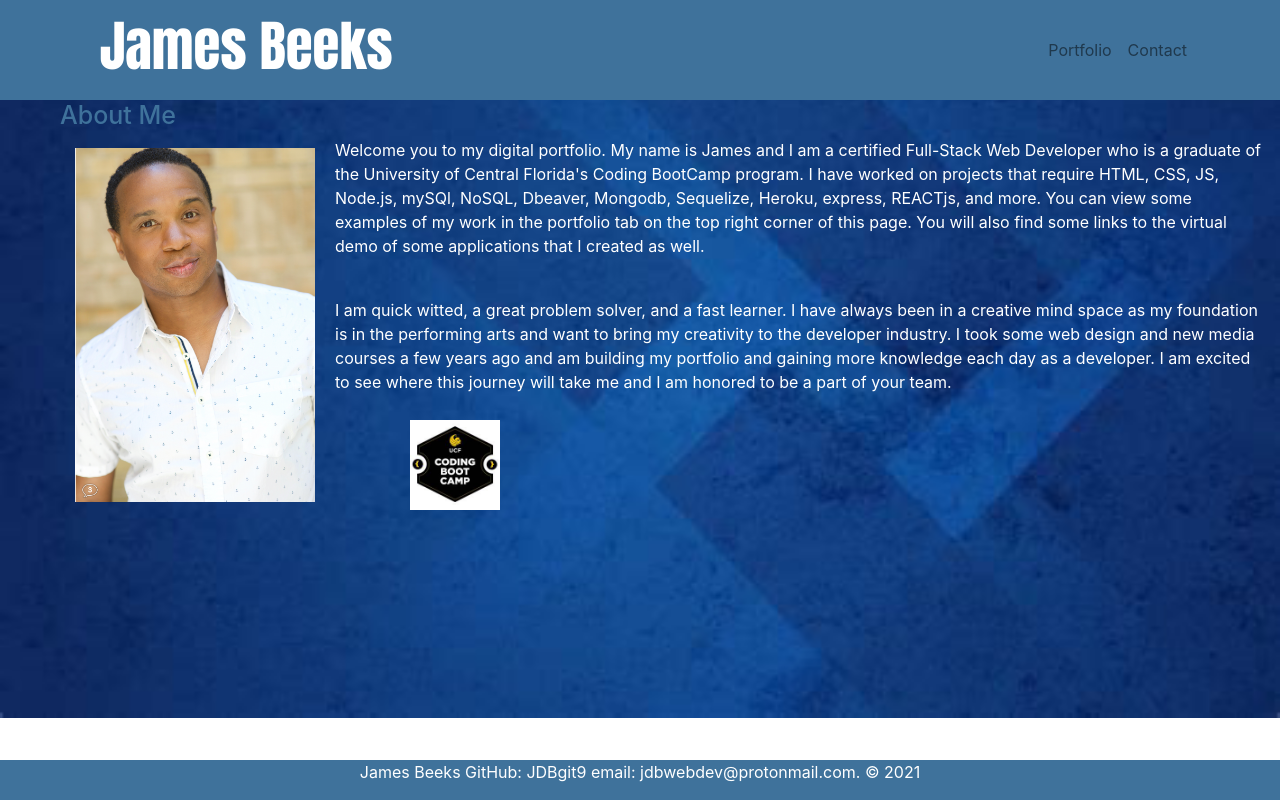
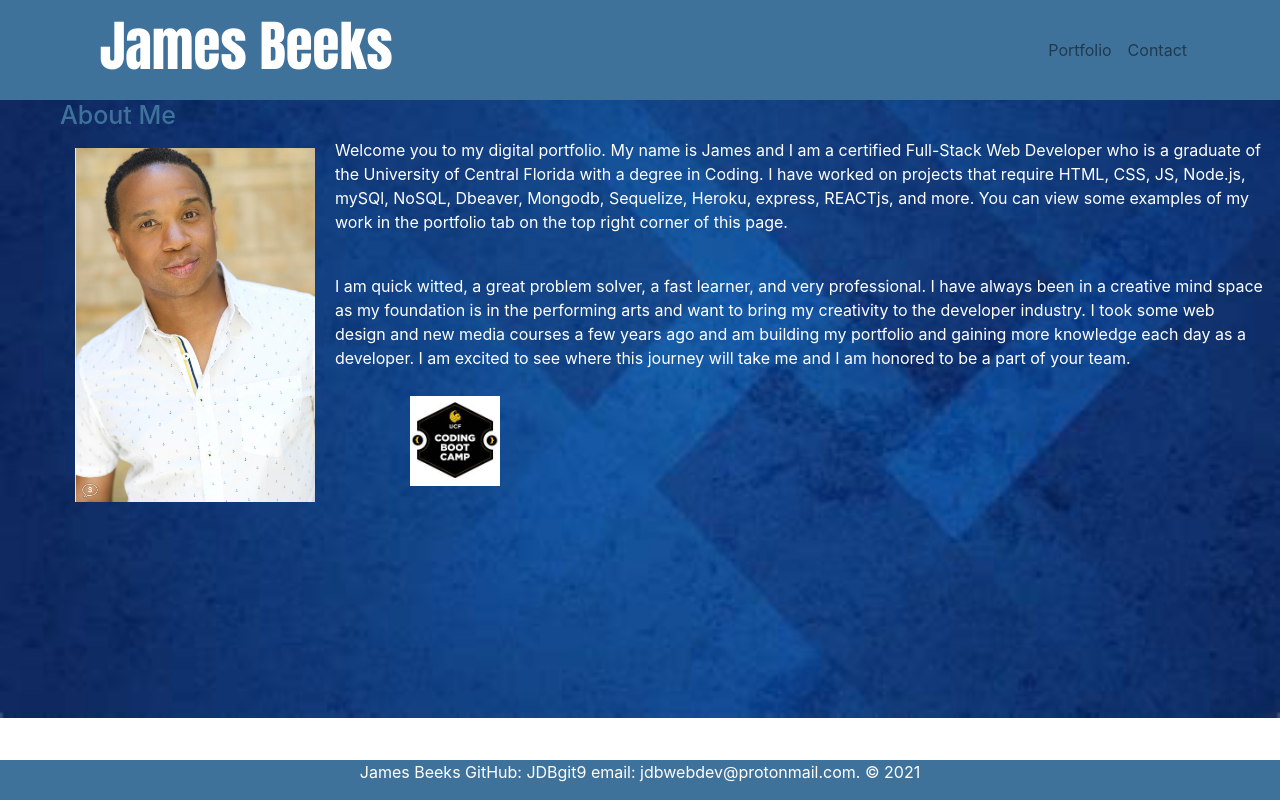
Before and after one commit to JDBgit9/jamesportfolio, a React (Create React App) app: page / in a window 1280 px wide. Built offline with nearby package versions, Linux system fonts and the light colour scheme.

Commit message:
changed the syntax in the home page

```diff
--- a/src/components/Home.js
+++ b/src/components/Home.js
@@ -20,12 +20,12 @@ function Home() {
     <img src="./image/headshot2.png" style={{width: "100%"}} />
     </div>
     <div className="col-sm-9">
-    <p> Welcome you to my digital portfolio. My name is James and I am a certified Full-Stack Web Developer who is a graduate of the University of Central Florida's Coding BootCamp program.
-        I have worked on projects that require HTML, CSS, JS, Node.js, mySQl, NoSQL, Dbeaver, Mongodb, Sequelize, Heroku, express, REACTjs, and more. You can view some examples of my work in the portfolio tab on the top right corner of this page. You will also find some links to the virtual demo of some applications that I created as well.
+    <p> Welcome you to my digital portfolio. My name is James and I am a certified Full-Stack Web Developer who is a graduate of the University of Central Florida with a degree in Coding.
+        I have worked on projects that require HTML, CSS, JS, Node.js, mySQl, NoSQL, Dbeaver, Mongodb, Sequelize, Heroku, express, REACTjs, and more. You can view some examples of my work in the portfolio tab on the top right corner of this page.
    </p>
     <br />
     <p>
-        I am quick witted, a great problem solver, and a fast learner. I have always been in a creative mind space as my foundation is in the performing arts and want to bring my creativity to the developer industry. I took some web design and new media courses a few years ago and am building my portfolio and gaining more knowledge each day as a developer. I am excited to see where this journey will take me and I am honored to be a part of your team.
+        I am quick witted, a great problem solver, a fast learner, and very professional. I have always been in a creative mind space as my foundation is in the performing arts and want to bring my creativity to the developer industry. I took some web design and new media courses a few years ago and am building my portfolio and gaining more knowledge each day as a developer. I am excited to see where this journey will take me and I am honored to be a part of your team.
     </p>
     <div className="col-sm-4">
     <img src="./image/digitalbadge.png" style={{width: "50%"}} />
```
